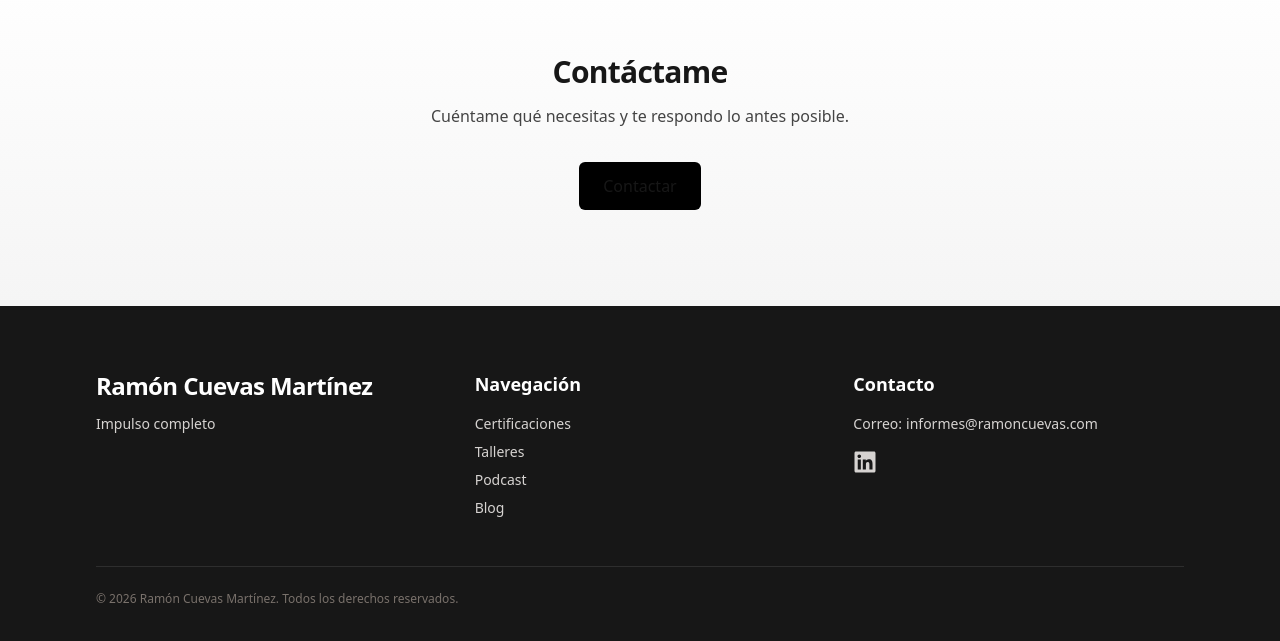
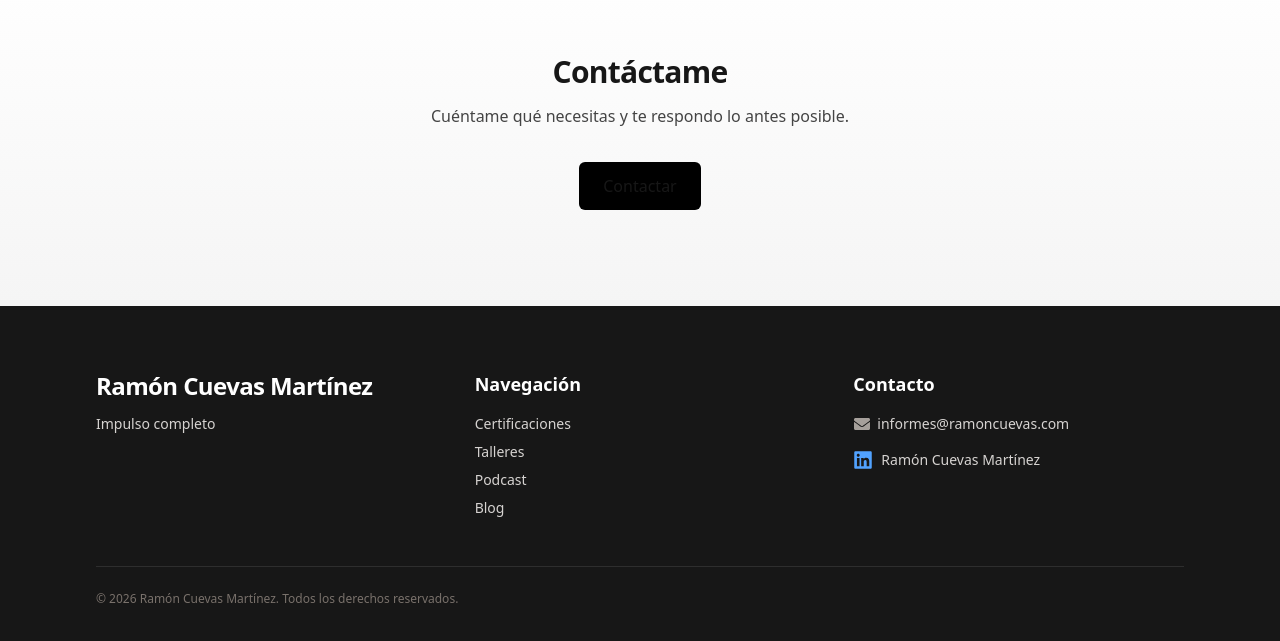
Before and after one commit to SolertiaMain/ramon-landing, a Next.js app: page / in a window 1280 px wide. Shown: the part 3463-4104 px from the top of the page. Built offline with nearby package versions, Linux system fonts and the light colour scheme.

Commit message:
Fix footer contact alignment and add icons

```diff
--- a/src/components/layout/Footer.jsx
+++ b/src/components/layout/Footer.jsx
@@ -4,6 +4,7 @@ import { useEffect, useRef, useState } from "react";
 import Container from "./Container";
 import { site } from "../../content/site";
 import SocialLinks from "./SocialLinks";
+import { FaEnvelope } from "react-icons/fa";
 
 export default function Footer() {
   const ref = useRef(null);
@@ -71,15 +72,16 @@ export default function Footer() {
             <h4 className="text-lg font-semibold mb-4">Contacto</h4>
 
             <ul className="space-y-2 text-sm text-stone-300">
-              <li>
-                <span className="text-stone-300">Correo:</span>
+              <li className="flex items-center gap-2">
+                <FaEnvelope className="text-stone-400 text-base translate-x-[1px]" />
                 <a
                   href="mailto:informes@ramoncuevas.com"
-                  className="ml-1 underline underline-offset-4 hover:text-white transition-colors"
+                  className="underline underline-offset-4 hover:text-white transition-colors"
                 >
                   informes@ramoncuevas.com
                 </a>
               </li>
+
 
               <li className="pt-2">
                 <SocialLinks />
--- a/src/components/layout/SocialLinks.jsx
+++ b/src/components/layout/SocialLinks.jsx
@@ -1,16 +1,19 @@
-import { FaLinkedin} from "react-icons/fa";
+"use client";
+
+import { FaLinkedin } from "react-icons/fa";
 
 export default function SocialLinks() {
   return (
-    <div className="flex gap-4 text-2xl">
+    <div className="flex items-center gap-2 text-sm">
       <a
         href="https://www.linkedin.com/in/ramón-cuevas-martínez-94a216a3/"
         target="_blank"
         rel="noopener noreferrer"
-        className="hover:opacity-80 text-blue-600"
+        className="flex items-center gap-2 text-stone-300 hover:text-white transition-colors"
       >
-        <FaLinkedin />
-        </a>
+        <FaLinkedin className="text-xl text-blue-400" />
+        <span>Ramón Cuevas Martínez</span>
+      </a>
     </div>
   );
 }
```
